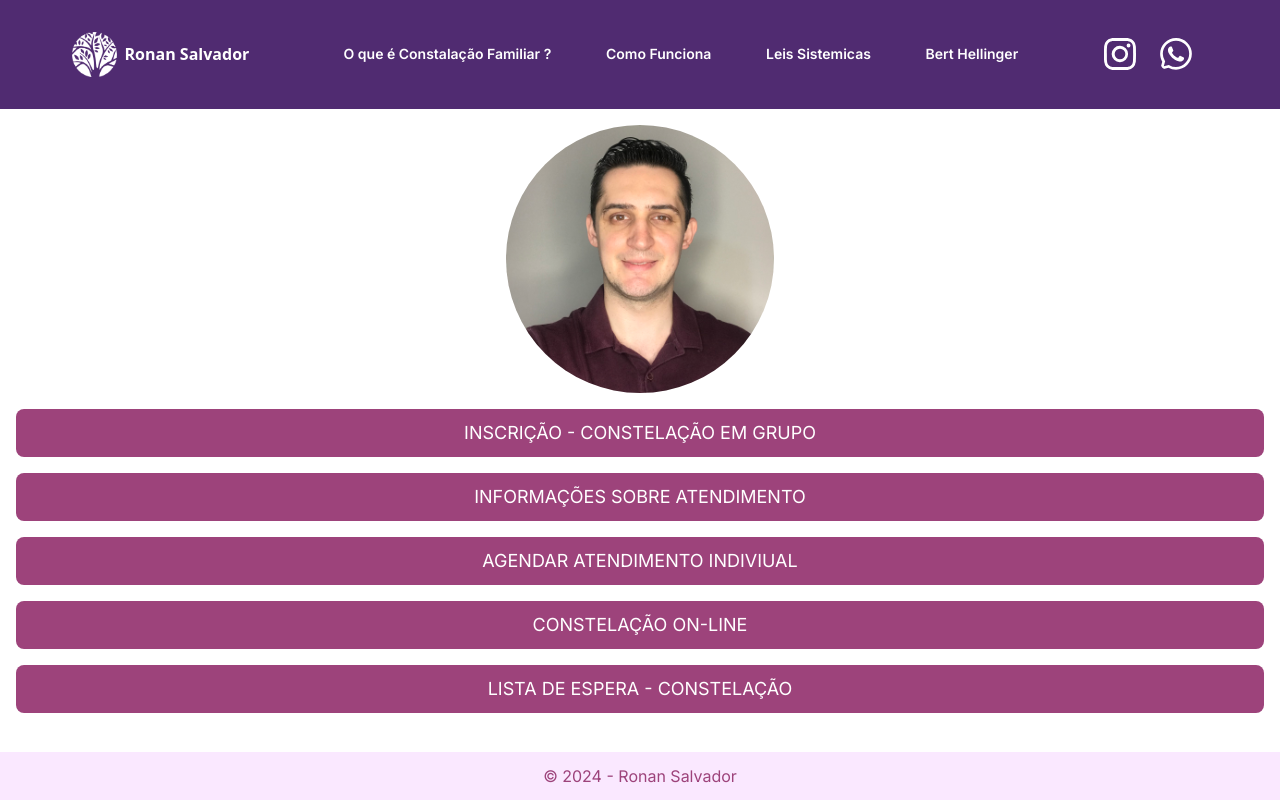
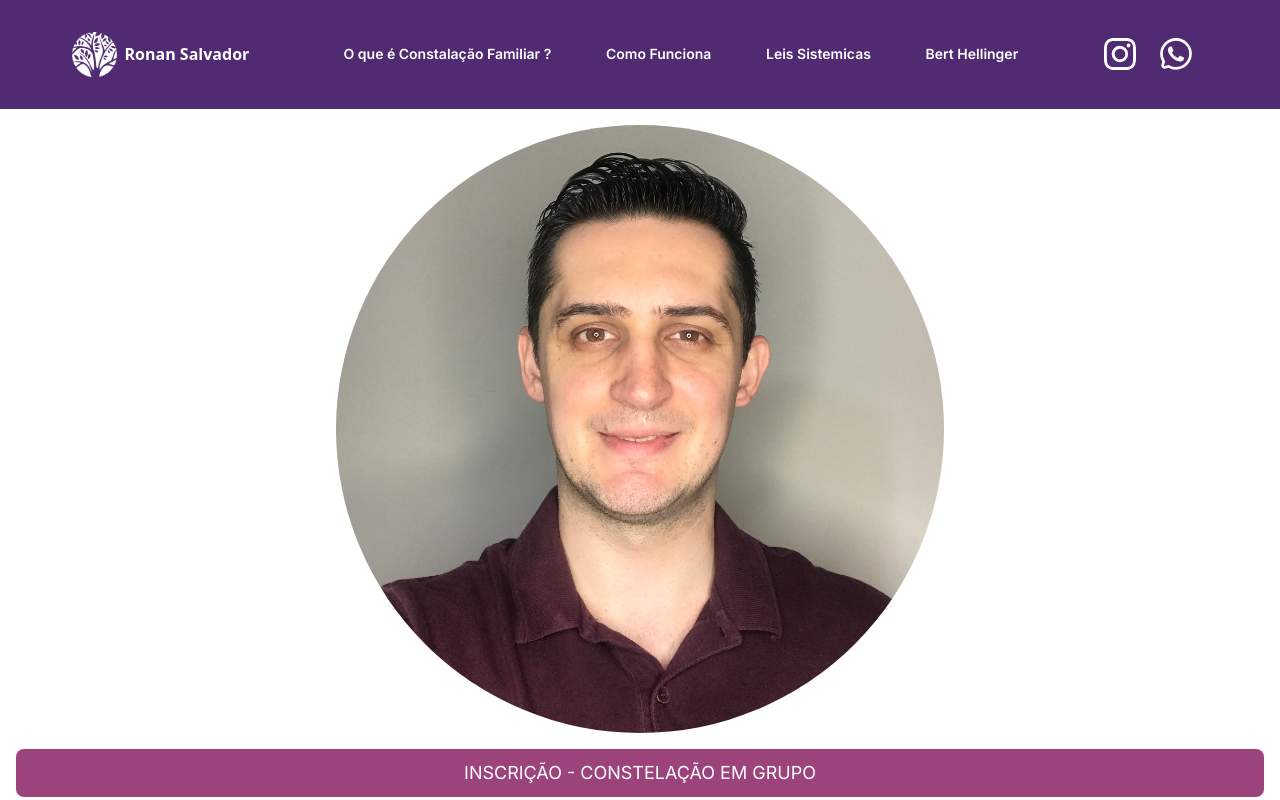
Before and after one commit to ronansalvador/portfolio, a Next.js app: page /constelacao in a window 1280 px wide. Shown: the top 800 px of the page. Built offline with nearby package versions, Linux system fonts and the light colour scheme.

Commit message:
style: img

```diff
--- a/src/app/constelacao/page.tsx
+++ b/src/app/constelacao/page.tsx
@@ -9,7 +9,7 @@ const Constelacao = () => {
         <Image
           src="/ronansalvador.jpg"
           alt="ronan salvador"
-          className="rounded-full p-4"
+          className="rounded-full p-4 w-1/2 mx-auto"
           width={300}
           height={300}
         />
```
